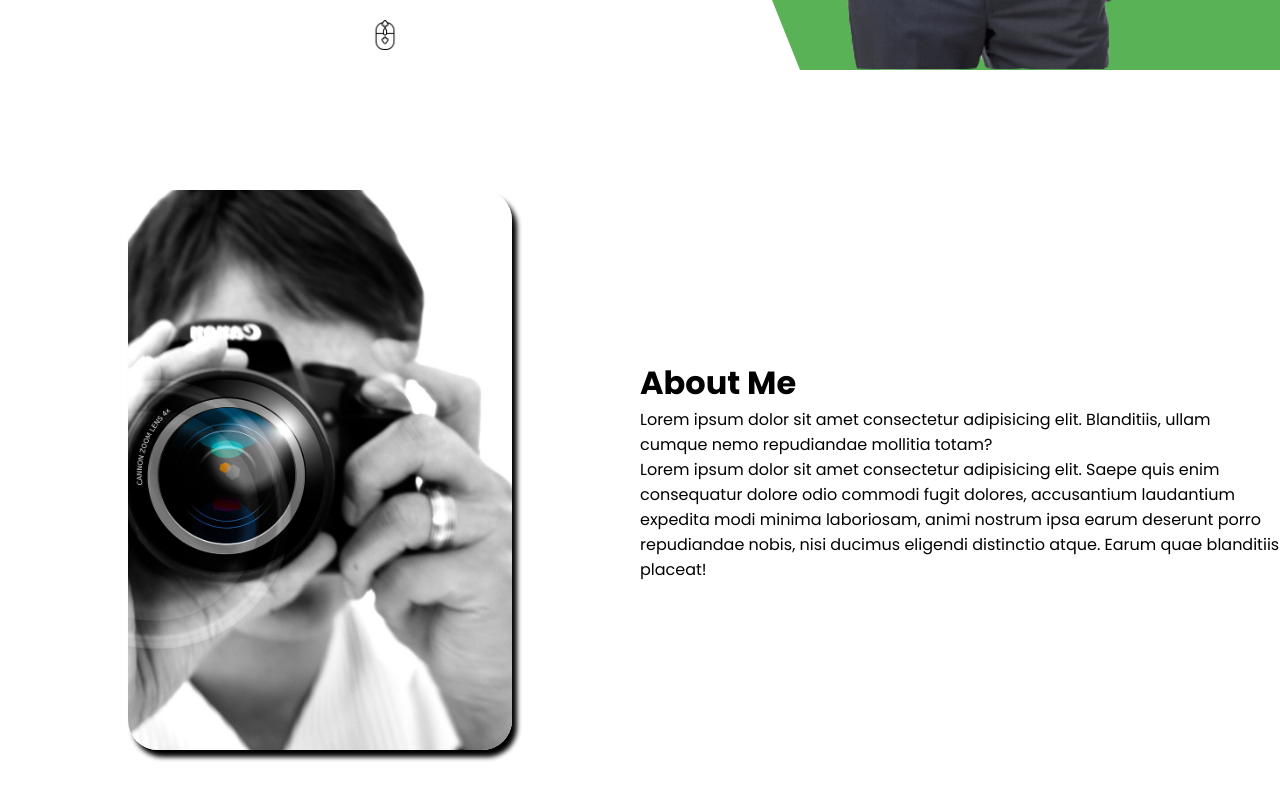
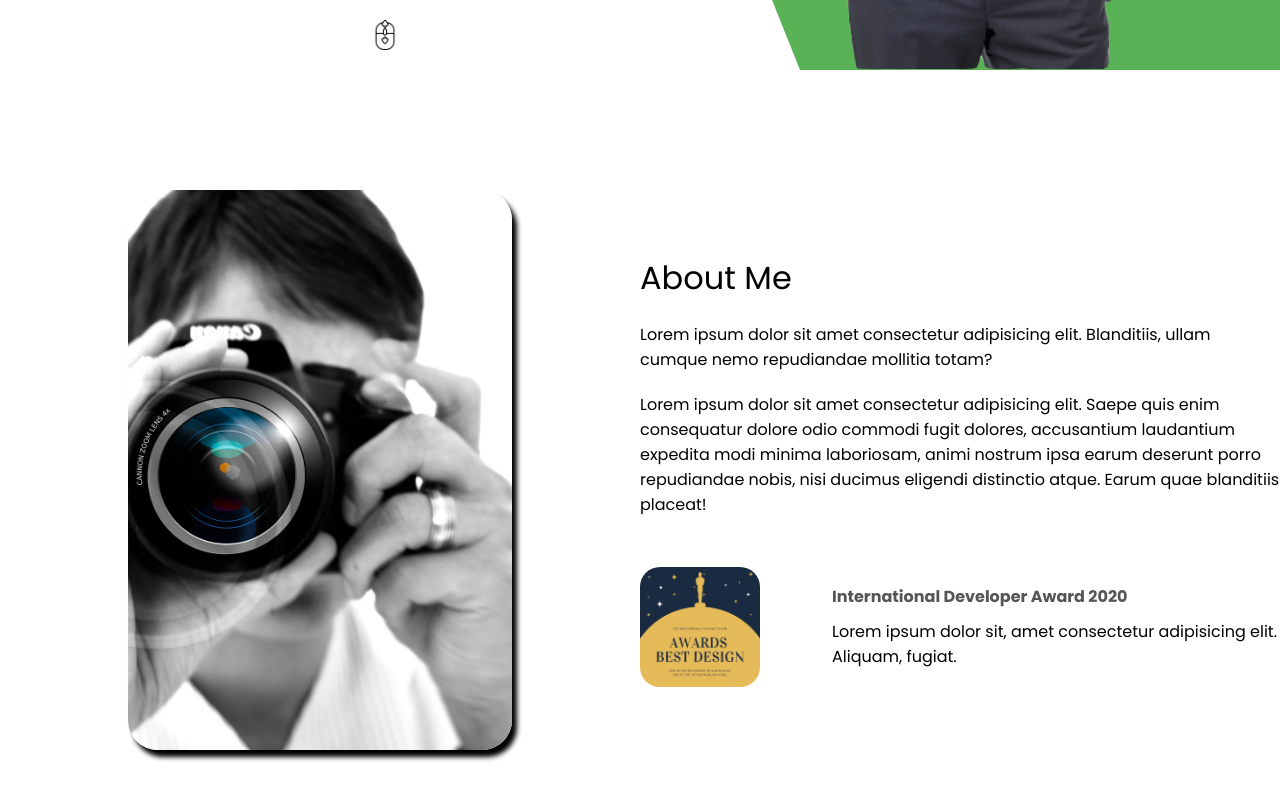
Before and after one commit to brtauhid/react-portfolio-app-vcss, a React (Create React App) app: page / in a window 1280 px wide. Shown: the part 730-1530 px from the top of the page. Built offline with nearby package versions, Linux system fonts and the light colour scheme.

Commit message:
about section done

```diff
--- a/src/components/About/About.css
+++ b/src/components/About/About.css
@@ -28,3 +28,39 @@
    border-radius: 30px;
    box-shadow: 5px 7px 5px;
 }
+
+.a-award-img{
+    width: 120px;
+    height: 120px;
+    border-radius: 20px;
+}
+
+.a-title {
+    font-weight: 400;
+}
+
+.a-sub {
+    margin: 20px 0;
+}
+
+.a-disc{
+    font-weight: 300;
+}
+
+.a-award{
+    margin-top: 50px;
+    display: flex;
+    align-items: center;
+    justify-content: space-between;
+
+}
+
+.a-award-texts{
+    width: 70%;
+}
+
+.a-award-title{
+    font-weight: bold;
+    color:#555;
+    margin-bottom: 10px;
+}
--- a/src/components/About/About.jsx
+++ b/src/components/About/About.jsx
@@ -1,5 +1,6 @@
 import React from 'react';
-import aboutImg from '../../img/about-img.jpg'
+import aboutImg from '../../img/about-img.jpg';
+import Award from '../../img/award.png';
 import './About.css';
 
 const About = () => {
@@ -16,7 +17,19 @@ const About = () => {
                 <p className="a-sub">Lorem ipsum dolor sit amet consectetur adipisicing elit. Blanditiis, ullam cumque nemo repudiandae mollitia totam?</p>
 
                 <p className="a-desc">Lorem ipsum dolor sit amet consectetur adipisicing elit. Saepe quis enim consequatur dolore odio commodi fugit dolores, accusantium laudantium expedita modi minima laboriosam, animi nostrum ipsa earum deserunt porro repudiandae nobis, nisi ducimus eligendi distinctio atque. Earum quae blanditiis placeat!</p>
+
+                <div className="a-award">
+                    <img src={Award} alt="" className="a-award-img" />
+                    <div className="a-award-texts">
+                        <h4 className="a-award-title">International Developer Award 2020</h4>
+                        <p className="a-award-desc">
+                            Lorem ipsum dolor sit, amet consectetur adipisicing elit. Aliquam, fugiat.
+                        </p>
+                    </div>
+                </div>
             </div>
+
+
         </div>
     );
 };
```
